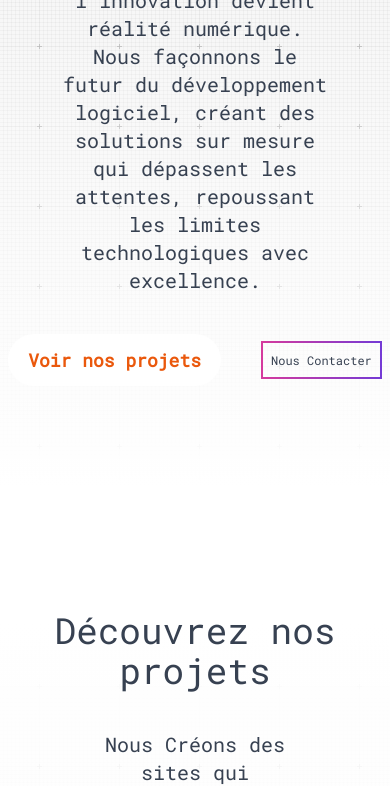
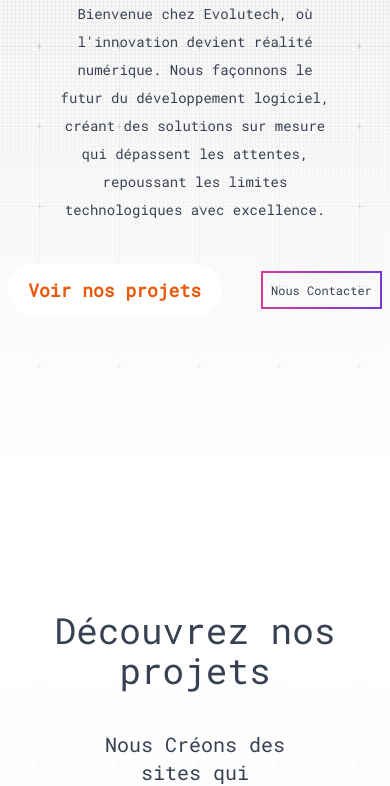
Before and after one commit to Eleo2000/evolutech_portfolio, an Astro site: page / in a window 390 px wide. Shown: the part 314-1100 px from the top of the page. Built offline with nearby package versions, Linux system fonts and the light colour scheme; Astro itself is replaced by a stand-in of ours.

Commit message:
mini change titre hero

```diff
--- a/src/components/Scroll.astro
+++ b/src/components/Scroll.astro
@@ -1,6 +1,2 @@
 ---
 ---
-<script src="https://cdnjs.cloudflare.com/ajax/libs/gsap/3.12.2/gsap.min.js"></script>
-<template>
-
-</template>
--- a/src/layouts/Layout.astro
+++ b/src/layouts/Layout.astro
@@ -16,7 +16,7 @@
 		<meta name="generator" content={Astro.generator} />
 		<title>{title}</title>
 	</head>
-	<body >
+	<body>
 		<slot />
 	</body>
 </html>
--- a/src/pages/index.astro
+++ b/src/pages/index.astro
@@ -10,7 +10,7 @@
 			<span class="underline-text"> Nous sommes </span>
 			<span class="gradient-text-1"> EVOLUTECH </span>
 		</div>
-		<div class="w-[70%] text-center text-xl mb-10">
+		<div class="w-[70%] text-center text-xl mb-10 texta-hero">
 			<p> Bienvenue chez Evolutech, où l'innovation devient réalité numérique. Nous façonnons le futur du développement logiciel, créant des solutions sur mesure qui dépassent les attentes, repoussant les limites technologiques avec excellence. </p>
 		</div>
 		<div class="flex justify-center items-center">
@@ -87,5 +87,9 @@
 		.top-hero-text  {
 			@apply text-4xl;
 		}
+
+		.texta-hero{
+			font-size: 14px;
+		}
 	}
 </style>
```
